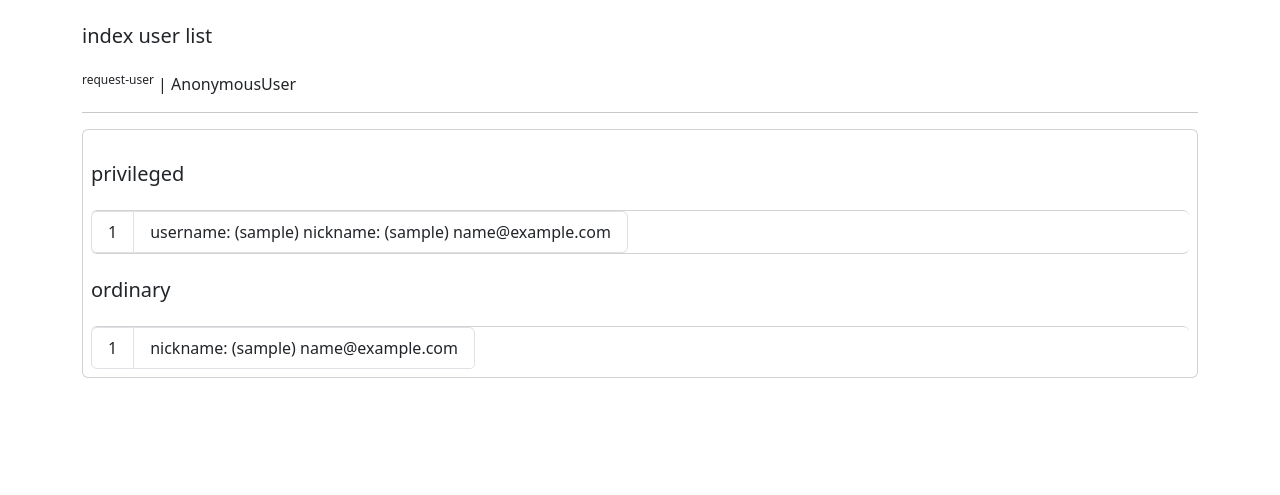
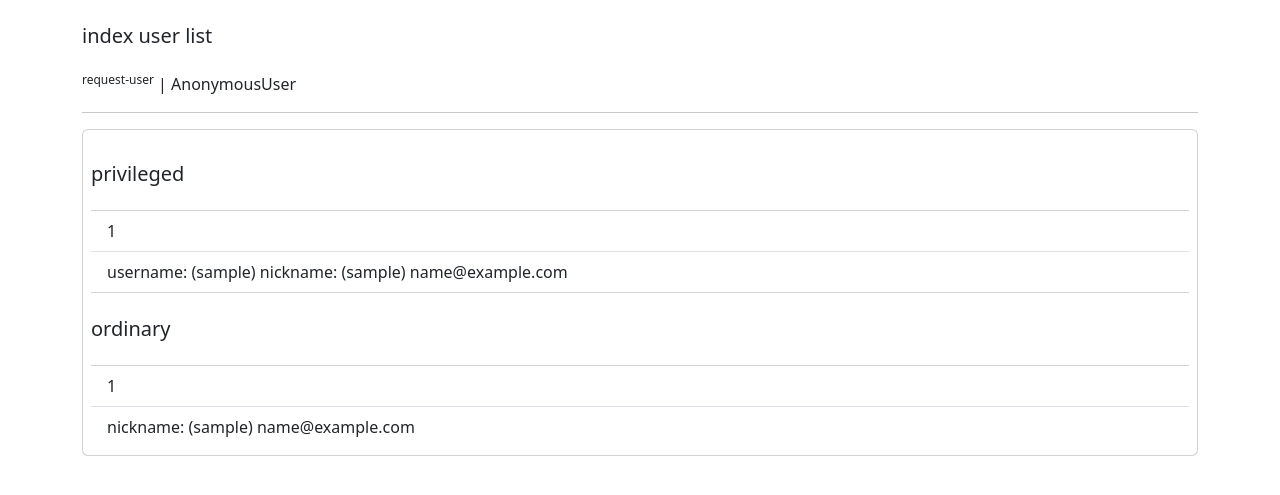
Before and after one commit to wnesbv/django-example, a Django app: page / in a window 1280 px wide. Shown: the part 56-551 px from the top of the page. Run offline with Django 4.2, Linux system fonts and the light colour scheme; tables that the repository leaves empty hold one stand-in row (values such as "Sample post").

Commit message:
first commit

```diff
--- a/templates/auth/ordinary/ordinary.html
+++ b/templates/auth/ordinary/ordinary.html
@@ -19,7 +19,7 @@
 
 <div class="card p-2">
 <h2 class="lead my-4">privileged</h2>
-<ul class="list-group list-group-horizontal">
+<ul class="list-group list-group-flush">
 
     {% for i in  privileged_list %}
         <li class="list-group-item">{{ i.id }}</li>
@@ -33,7 +33,7 @@
 
 
 <h2 class="lead my-4">ordinary</h2>
-<ul class="list-group list-group-horizontal">
+<ul class="list-group list-group-flush">
 
     {% for i in  ordinary_list %}
         <li class="list-group-item">{{ i.id }}</li>
--- a/templates/auth/privileged/privileged.html
+++ b/templates/auth/privileged/privileged.html
@@ -22,7 +22,7 @@
 
 <div class="card p-2">
 <h2 class="lead my-4">privileged</h2>
-<ul class="list-group list-group-horizontal">
+<ul class="list-group list-group-flush">
 
     {% for i in  privileged_list %}
         <li class="list-group-item">{{ i.id }}</li>
@@ -62,7 +62,7 @@
 
 
 <h2 class="lead my-4">ordinary</h2>
-<ul class="list-group list-group-horizontal">
+<ul class="list-group list-group-flush">
 
     {% for i in  ordinary_list %}
         <li class="list-group-item">{{ i.id }}</li>
--- a/templates/index.html
+++ b/templates/index.html
@@ -9,7 +9,7 @@
 
 <div class="card p-2">
 <h2 class="lead my-4">privileged</h2>
-<ul class="list-group list-group-horizontal">
+<ul class="list-group list-group-flush">
     {% if privileged_list %}
     {% for i in  privileged_list %}
         <li class="list-group-item">{{ i.id }}</li>
@@ -25,7 +25,7 @@
 
 
 <h2 class="lead my-4">ordinary</h2>
-<ul class="list-group list-group-horizontal">
+<ul class="list-group list-group-flush">
     {% if ordinary_list %}
     {% for i in  ordinary_list %}
         <li class="list-group-item">{{ i.id }}</li>
--- a/user_privileged/admin.py
+++ b/user_privileged/admin.py
@@ -60,8 +60,6 @@ class UserPrivilegedImpotAdmin(ImportMixin, UserAdmin):
                     "password",
                     "mail",
                     "email_verified",
-                    "created_at",
-                    "modified_at",
                 )
             },
         ),
```
